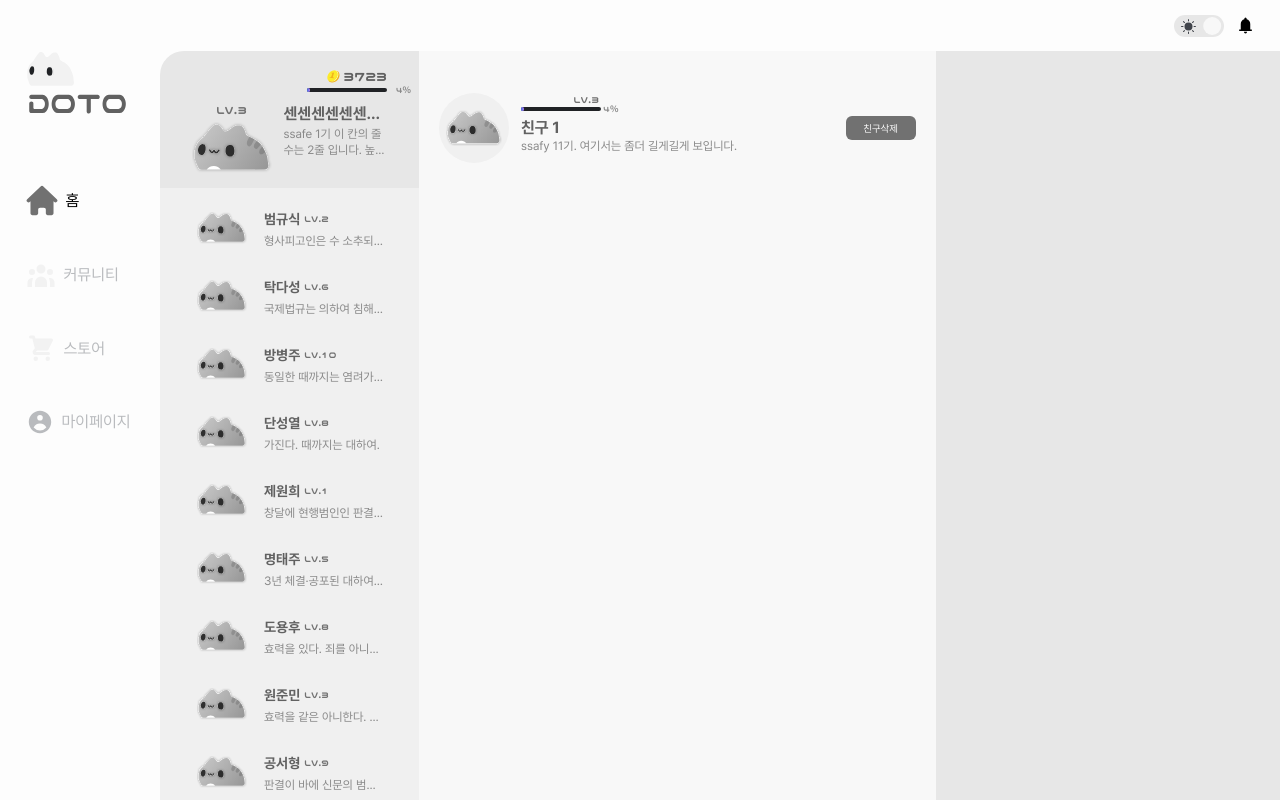
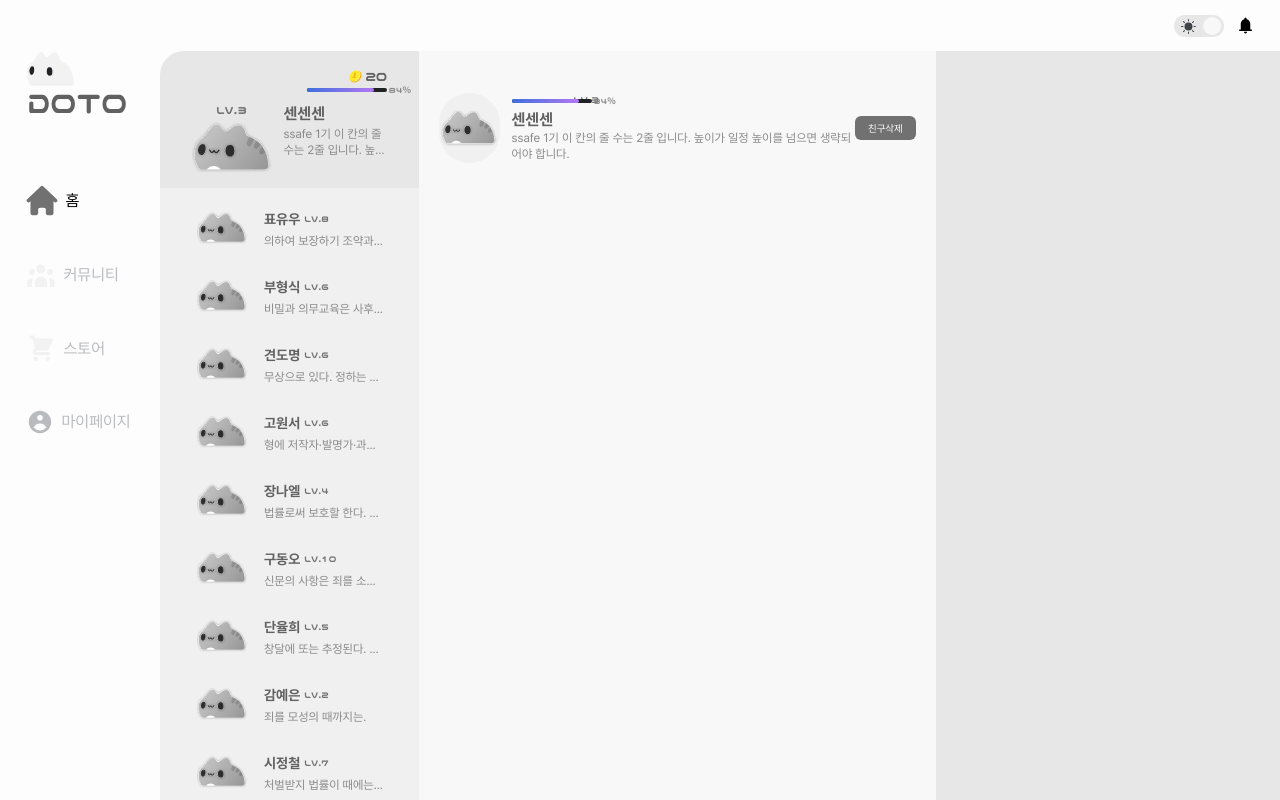
Before and after one commit to Do-it-Together-DoTo/DoTo_Front, a React (Vite) app: page / in a window 1280 px wide. Built offline with nearby package versions, Linux system fonts and the light colour scheme.

Commit message:
Feat: 선택된 유저 정보로 값이 바뀌는 탭 구현

```diff
--- a/src/pages/home/HomePage.tsx
+++ b/src/pages/home/HomePage.tsx
@@ -3,10 +3,28 @@ import { Droppable, Draggable, DragDropContext, DropResult } from 'react-beautif
 import { fakerKO as faker } from '@faker-js/faker';
 import { UserImgSample, CoinIcon } from '@assets/svg';
 
+type SelectedUser = {
+  id: string;
+  username: string;
+  introduction: string;
+  level: number;
+  coin: number;
+  experience: number;
+};
+
+const myProfile = {
+  id: faker.string.uuid(),
+  username: '센센센',
+  introduction: 'ssafe 1기 이 칸의 줄 수는 2줄 입니다. 높이가 일정 높이를 넘으면 생략되어야 합니다.',
+  level: 3,
+  coin: 20,
+  experience: 84,
+};
+
 const initialFollowers = Array.from({ length: 10 }, () => ({
   id: faker.string.uuid(),
   username: faker.person.lastName() + faker.person.firstName(),
-  introduction: faker.lorem.sentence(),
+  introduction: faker.lorem.sentence({ min: 3, max: 7 }),
   level: faker.number.int({ min: 1, max: 10 }),
   coin: faker.number.int({ min: 0, max: 9999 }),
   experience: faker.number.int({ min: 0, max: 100 }),
@@ -14,6 +32,7 @@ const initialFollowers = Array.from({ length: 10 }, () => ({
 
 const HomePage = () => {
   const [followers, setFollowers] = useState(initialFollowers);
+  const [selectedUser, setSelectedUser] = useState<SelectedUser>(myProfile);
 
   const handleDragEnd = (result: DropResult) => {
     const { source, destination } = result;
@@ -30,17 +49,27 @@ const HomePage = () => {
     setFollowers(newFollowers);
   };
 
+  const onClickSelected = (props: SelectedUser) => {
+    if (Object.keys(selectedUser).length !== 0) {
+      setSelectedUser({} as SelectedUser);
+    }
+    setSelectedUser(props);
+  };
+
   return (
     <DragDropContext onDragEnd={handleDragEnd}>
       <div className="flex w-screen">
         {/* 프로필 & 팔로워 */}
         <section className="flex flex-col h-[calc(100vh-3.1875rem)]">
           {/* 내 프로필 */}
-          <div className="w-[16.1875rem] h-[10.5rem] bg-Light_Layout-100 rounded-tl-3xl dark:bg-Dark_Layout-200 flex flex-col justify-center relative">
+          <div
+            onClick={() => onClickSelected(myProfile)}
+            className="w-[16.1875rem] h-[10.5rem] bg-Light_Layout-100 rounded-tl-3xl dark:bg-Dark_Layout-200 flex flex-col justify-center relative"
+          >
             <div className="flex items-center ml-auto mr-8 mb-0.5">
               <CoinIcon className="w-4 h-4" />
               <span className="font-nico text-sm text-Light_Text_Name ml-0.5 dark:text-Dark_Text_Name">
-                {followers[0].coin}
+                {myProfile.coin}
               </span>
             </div>
 
@@ -48,27 +77,27 @@ const HomePage = () => {
               <div className="block w-20 h-1 rounded-full bg-Dark_Layout-100">
                 <div
                   className="block h-1 rounded-full bg-gradient"
-                  style={{ width: `calc(0.05rem*${followers[0].experience})` }}
+                  style={{ width: `calc(0.05rem*${myProfile.experience})` }}
                 />
               </div>
               <span className="text-[0.55rem] font-nico text-Light_Text_AboutMe mr-2 absolute right-0 dark:text-Dark_Text_AboutMe">
-                {followers[0].experience}%
+                {myProfile.experience}%
               </span>
             </div>
 
             <div className="relative flex justify-center mt-2.5">
               <div className="flex flex-col items-center">
                 <span className="w-20 text-xs text-center font-nico text-Light_CategoryText_Icon_Contents dark:text-Dark_CategoryText_Icon">
-                  LV.3
+                  LV.{myProfile.level}
                 </span>
                 <UserImgSample className="absolute bottom-0 w-20 " />
               </div>
               <div className="flex flex-col max-w-[6.5rem] pb-4 ml-3">
                 <span className="overflow-hidden font-bold text-Light_Text_Name whitespace-nowrap text-ellipsis dark:text-Dark_Text_Name">
-                  센센센센센센센센
+                  {myProfile.username}
                 </span>
                 <span className="overflow-hidden text-xs text-Light_Text_AboutMe dark:text-Dark_Text_AboutMe line-clamp-2">
-                  ssafe 1기 이 칸의 줄 수는 2줄 입니다. 높이가 일정 높이를 넘으면 생략되어야 합니다.
+                  {myProfile.introduction}
                 </span>
               </div>
             </div>
@@ -89,6 +118,7 @@ const HomePage = () => {
                           ref={provided.innerRef}
                           {...provided.draggableProps}
                           {...provided.dragHandleProps}
+                          onClick={() => onClickSelected(follower)}
                           className="flex items-center mb-5 px-5 w-[14.4375rem] h-12 rounded-md hover:bg-Light_Layout-100 active:bg-Light_Layout-100 dark:hover:bg-Dark_Layout-200 dark:active:bg-Dark_Layout-200"
                         >
                           <UserImgSample className="min-w-14 max-h-8" />
@@ -122,7 +152,7 @@ const HomePage = () => {
           <div className="flex flex-col w-3/5 h-full bg-Light_Layout-300 dark:bg-Dark_Layout-400">
             <div className="flex flex-col px-5 my-9">
               <p className="font-nico text-Light_CategoryText_Icon_Contents text-[0.625rem] h-1.5 w-40 text-right dark:text-Dark_CategoryText_Icon">
-                LV.3
+                LV.{selectedUser.level}
               </p>
               <div className="flex items-center">
                 <div className="flex w-[4.375rem] h-[4.375rem] rounded-full bg-Light_Layout-200 justify-center items-center dark:bg-Dark_Layout-300">
@@ -133,18 +163,18 @@ const HomePage = () => {
                     <div className="block w-20 h-1 rounded-full bg-Dark_Layout-100">
                       <div
                         className="block h-1 rounded-full bg-gradient"
-                        style={{ width: `calc(0.05rem*${followers[0].experience})` }}
+                        style={{ width: `calc(0.05rem*${selectedUser.experience})` }}
                       />
                     </div>
                     <span className="text-[0.55rem] font-nico text-Light_Text_AboutMe ml-0.5 dark:text-Dark_Text_AboutMe">
-                      {followers[0].experience}%
+                      {selectedUser.experience}%
                     </span>
                   </div>
                   <span className="h-4 text-base font-bold text-Light_Text_Name mb-1.5 dark:text-Dark_Text_Name">
-                    친구 1
+                    {selectedUser.username}
                   </span>
                   <span className="text-xs text-Light_Text_AboutMe dark:text-Dark_Text_AboutMe">
-                    ssafy 11기. 여기서는 좀더 길게길게 보입니다.
+                    {selectedUser.introduction}
                   </span>
                 </div>
 
```
